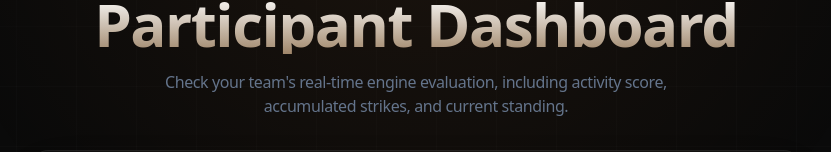
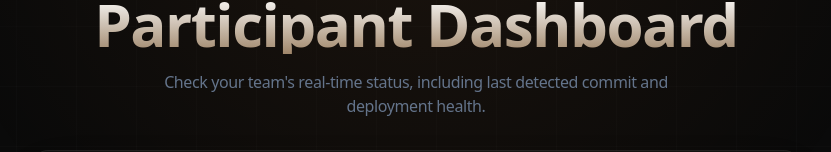
Before and after one commit to shreyas4546/hack_arena, a Next.js app: page /status in a window 1280 px wide. Shown: the part 154-306 px from the top of the page, without its empty margins (224-1055 px from the left). Built offline with nearby package versions, Linux system fonts and the light colour scheme; no server answers; the database is empty.

Commit message:
fix: remove all references to strikes/scores from participant dashboard text

```diff
--- a/src/app/status/page.tsx
+++ b/src/app/status/page.tsx
@@ -85,7 +85,7 @@ export default function ParticipantDashboard() {
         <div className="text-center space-y-4">
           <h1 className="text-4xl md:text-6xl font-black tracking-tight bg-gradient-to-b from-white to-orange-200/60 bg-clip-text text-transparent">Participant Dashboard</h1>
           <p className="text-slate-500 max-w-xl mx-auto font-medium">
-            Check your team&apos;s real-time engine evaluation, including activity score, accumulated strikes, and current standing.
+            Check your team&apos;s real-time status, including last detected commit and deployment health.
           </p>
         </div>
 
@@ -125,7 +125,7 @@ export default function ParticipantDashboard() {
                   </div>
                   <div>
                     <h2 className="text-2xl font-black tracking-tight">{selectedTeam.team_name}</h2>
-                    <p className="text-sm font-medium opacity-80 uppercase tracking-widest mt-0.5">Engine Status: {selectedTeam.status}</p>
+                    <p className="text-sm font-medium opacity-80 uppercase tracking-widest mt-0.5">Status: {selectedTeam.status}</p>
                   </div>
                 </div>
 
```
